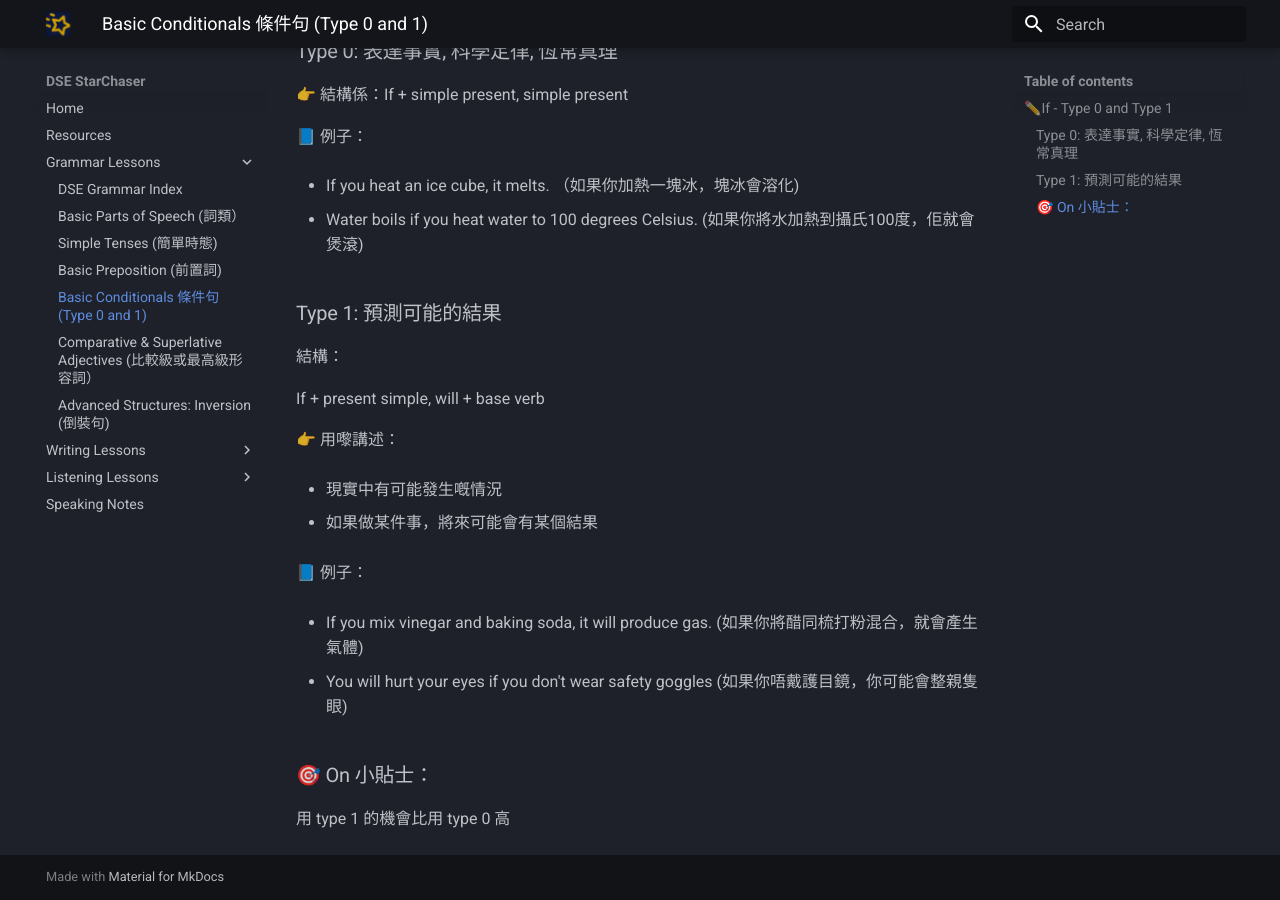
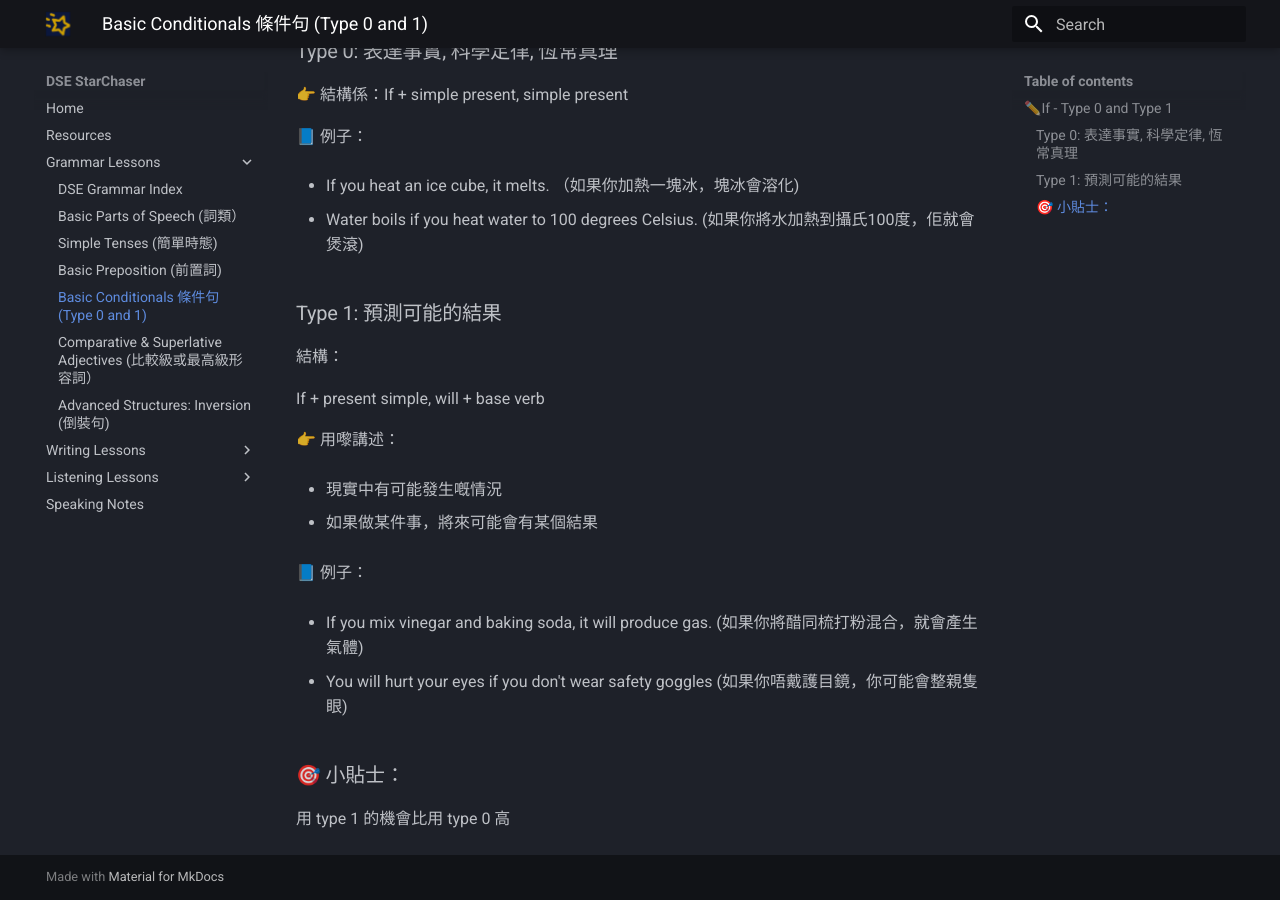
Before and after one commit to louiskwt/starchaser-portal, an MkDocs documentation site: the page built from docs/grammar/basic_conditionals.md, in a window 1280 px wide and 900 px high, scrolled down 732 px. Built offline with MkDocs 1.6.1 and Material for MkDocs 9.7.7, drawn with Linux system fonts in a browser that asks for light colours.

Commit message:
fix typo

```diff
--- a/docs/grammar/basic_conditionals.md
+++ b/docs/grammar/basic_conditionals.md
@@ -43,6 +43,6 @@ If + present simple, will + base verb
 - You will hurt your eyes if you don't wear safety goggles (如果你唔戴護目鏡，你可能會整親隻眼)
 
 
-### 🎯 On 小貼士：
+### 🎯 小貼士：
 
 用 type 1 的機會比用 type 0 高
```
